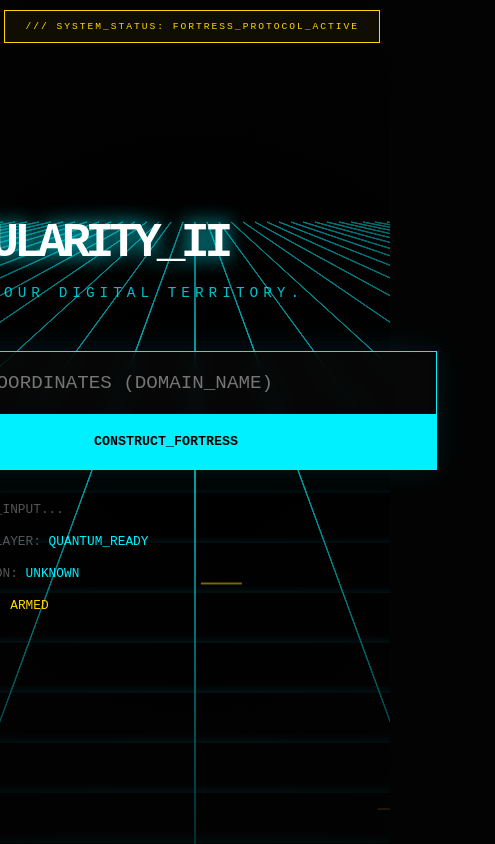
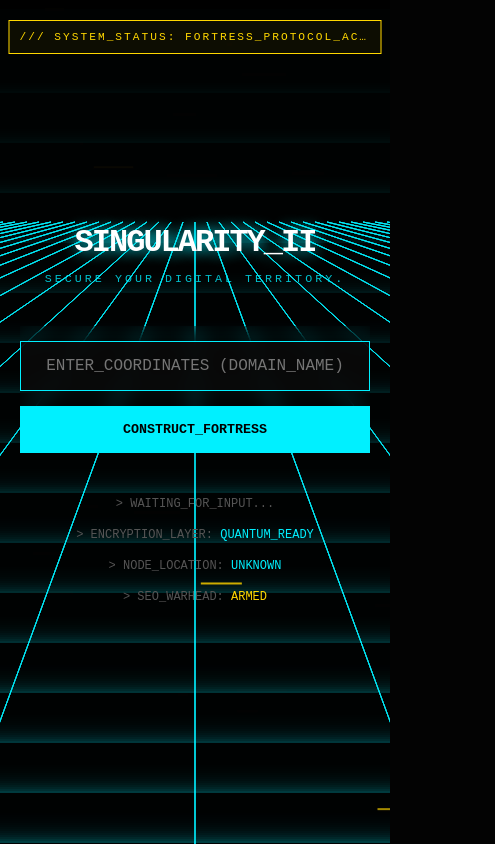
Before and after one commit to TheNeuralVault/The_Neural_Matrix-The-Citadel, a plain HTML site: page index.html in a window 390 px wide. Shown: the whole page, 495 px wide, since content can reach past the window. Drawn offline with Linux system fonts and the light colour scheme.

Commit message:
Update style.css

```diff
--- a/style.css
+++ b/style.css
@@ -1,18 +1,20 @@
 :root {
     --void: #030303;
     --cyan: #00F0FF;
-    --gold: #FFD700; /* The Empire Expansion Gold */
-    --glass-surface: rgba(10, 10, 10, 0.65);
-    --glass-border: 1px solid rgba(0, 240, 255, 0.2);
+    --gold: #FFD700;
+    --glass-surface: rgba(10, 10, 10, 0.85);
+    --glass-border: 1px solid rgba(0, 240, 255, 0.3);
     --font-code: 'Courier New', Courier, monospace;
 }
 
 body {
     margin: 0;
     background-color: var(--void);
-    overflow: hidden;
+    overflow: hidden; /* Prevents scrollbars */
     font-family: var(--font-code);
     color: white;
+    width: 100vw;
+    height: 100vh;
 }
 
 /* CANVAS LAYER */
@@ -23,70 +25,87 @@ body {
     width: 100%;
     height: 100%;
     z-index: 0;
-    filter: contrast(1.2) brightness(0.8);
 }
 
 /* UI LAYER */
 .hud-container {
     position: relative;
     z-index: 10;
-    height: 100vh;
+    height: 100%; /* Full height */
+    width: 100%;
     display: flex;
     flex-direction: column;
     align-items: center;
     justify-content: center;
-    background: radial-gradient(circle at center, transparent 0%, var(--void) 120%);
+    padding: 20px; /* Safety padding for mobile edges */
+    box-sizing: border-box; /* Ensures padding doesn't break width */
 }
 
-/* TOP BANNER (From Screenshot) */
+/* TOP BANNER */
 .imperial-banner {
     position: absolute;
-    top: 40px;
-    right: 40px;
+    top: 20px;
+    left: 50%; /* Center it */
+    transform: translateX(-50%); /* Center align correction */
+    width: 90%;
+    max-width: 500px;
     border: 1px solid var(--gold);
     color: var(--gold);
-    padding: 10px 20px;
-    font-size: 0.8rem;
+    padding: 10px;
+    font-size: 0.7rem;
     letter-spacing: 2px;
     background: rgba(255, 215, 0, 0.05);
+    text-align: center;
+    white-space: nowrap;
+    overflow: hidden;
+    text-overflow: ellipsis;
 }
 
 .blink { animation: blinker 1s linear infinite; }
 @keyframes blinker { 50% { opacity: 0; } }
 
 /* TYPOGRAPHY */
+.command-center {
+    width: 100%;
+    display: flex;
+    flex-direction: column;
+    align-items: center;
+}
+
 .mega-glitch {
-    font-size: 5rem;
+    /* Fluid typography: Scales with screen width */
+    font-size: clamp(2rem, 8vw, 5rem);
     margin: 0;
-    letter-spacing: -5px;
-    text-shadow: 0 0 20px var(--cyan);
+    letter-spacing: -2px;
+    text-shadow: 0 0 15px var(--cyan);
     position: relative;
     color: white;
+    text-align: center;
+    line-height: 1.1;
 }
 
 .sub-command {
     color: var(--cyan);
-    letter-spacing: 5px;
-    font-size: 0.9rem;
-    margin-bottom: 50px;
+    letter-spacing: 3px;
+    font-size: clamp(0.7rem, 3vw, 1rem);
+    margin-bottom: 40px;
     opacity: 0.8;
     text-transform: uppercase;
+    text-align: center;
 }
 
-/* THE INPUT MECHANISM (The Gun) */
+/* THE INPUT MECHANISM (Responsive) */
 .input-lock-mechanism {
     position: relative;
-    width: 600px;
+    width: 100%;
+    max-width: 600px; /* Never wider than this */
     display: flex;
+    flex-direction: row; /* Default: Side by side */
     border: 1px solid var(--cyan);
     background: var(--glass-surface);
     backdrop-filter: blur(10px);
-    box-shadow: 0 0 30px rgba(0, 240, 255, 0.1);
+    box-shadow: 0 0 20px rgba(0, 240, 255, 0.1);
     transition: all 0.3s ease;
-}
-
-.input-lock-mechanism:hover {
-    box-shadow: 0 0 50px rgba(0, 240, 255, 0.2);
 }
 
 input {
@@ -94,48 +113,72 @@ input {
     border: none;
     color: white;
     font-family: var(--font-code);
-    font-size: 1.2rem;
-    padding: 20px;
+    font-size: 1rem;
+    padding: 15px;
     width: 100%;
     outline: none;
     text-transform: uppercase;
 }
 
 button {
-    background: var(--cyan);
-    border: none;
-    color: black;
+    background: rgba(0, 240, 255, 0.2); /* Semi-transparent default */
+    border-left: 1px solid var(--cyan);
+    color: var(--cyan);
     font-weight: 900;
     font-family: var(--font-code);
-    padding: 0 30px;
+    padding: 15px 25px;
     cursor: pointer;
-    position: relative;
-    overflow: hidden;
+    white-space: nowrap; /* Don't wrap text */
     transition: 0.2s;
 }
 
-button:hover {
-    background: white;
-    box-shadow: 0 0 20px white;
+button:hover, button:active {
+    background: var(--cyan);
+    color: black;
+    box-shadow: 0 0 30px var(--cyan);
 }
 
 /* TERMINAL READOUT */
 .status-terminal {
     margin-top: 30px;
-    width: 600px;
+    width: 100%;
+    max-width: 600px;
     text-align: left;
-    font-size: 0.8rem;
+    font-size: 0.75rem;
     color: #555;
-    line-height: 1.5;
+    line-height: 1.6;
+    padding: 0 10px;
 }
 
 .cyan-text { color: var(--cyan); }
 .gold-text { color: var(--gold); }
 
-/* MOBILE RESPONSIVE */
+/* /// MOBILE OVERRIDE PROTOCOL /// */
 @media (max-width: 768px) {
-    .mega-glitch { font-size: 3rem; }
-    .input-lock-mechanism { width: 90%; flex-direction: column; }
-    button { padding: 20px; width: 100%; }
-    .imperial-banner { top: 10px; right: 10px; font-size: 0.6rem; }
+    .input-lock-mechanism {
+        flex-direction: column; /* Stack them vertically */
+        border: none;
+        background: transparent;
+        box-shadow: none;
+        gap: 15px;
+    }
+
+    input {
+        background: var(--glass-surface);
+        border: 1px solid var(--cyan);
+        text-align: center;
+        width: 100%; /* Full width */
+        box-sizing: border-box; /* Includes padding in width calc */
+    }
+
+    button {
+        width: 100%; /* Full width button */
+        border: 1px solid var(--cyan); /* Full border */
+        background: var(--cyan);
+        color: black; /* High contrast for mobile */
+    }
+
+    .status-terminal {
+        text-align: center;
+    }
 }
```
